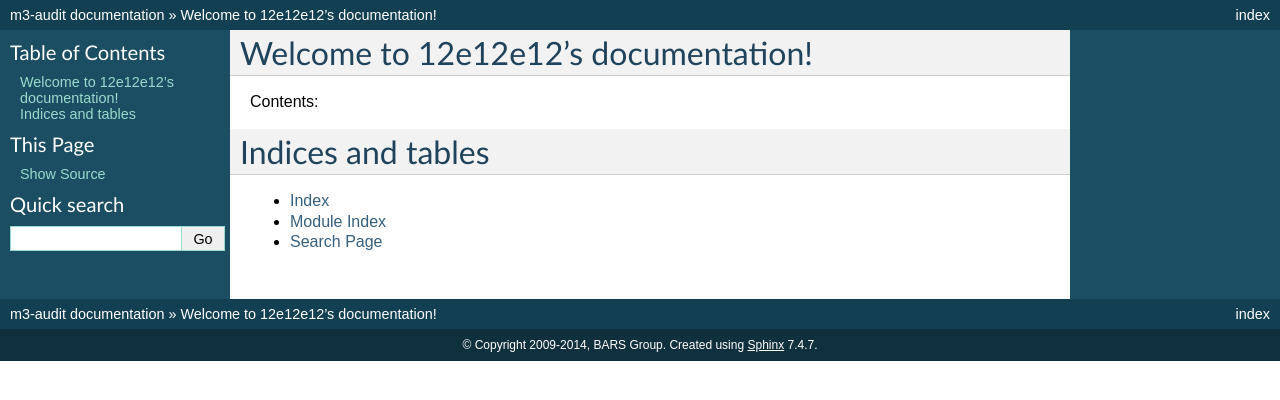
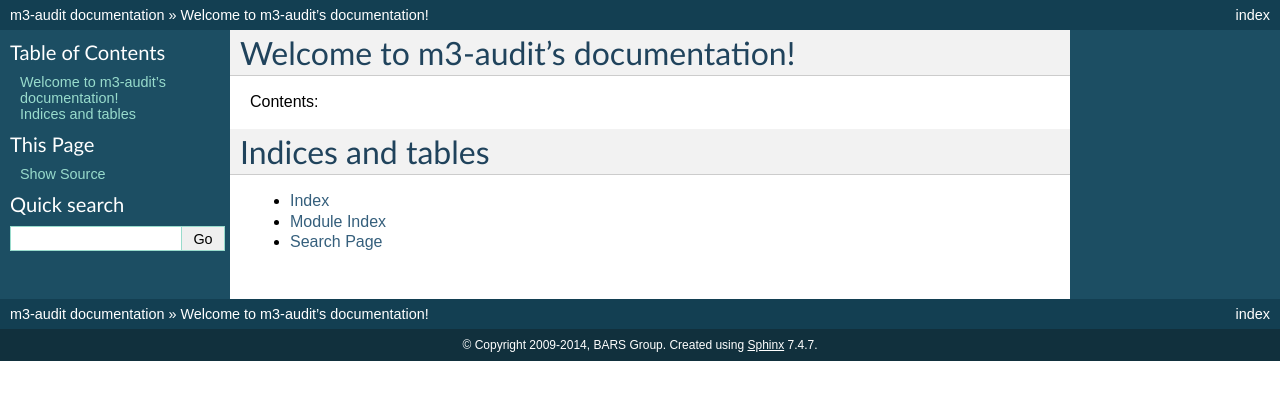
Before and after one commit to barsgroup/m3-audit, a Sphinx documentation site: the page built from docs/index.rst, in a window 1280 px wide. Shown: the top 400 px of the page. Built offline with Sphinx 7.4.7, drawn with Linux system fonts in a browser that asks for light colours.

Commit message:
template fix: was written wrong title

```diff
--- a/docs/index.rst
+++ b/docs/index.rst
@@ -1,9 +1,9 @@
-.. 12e12e12 documentation master file, created by
+.. m3-audit documentation master file, created by
    sphinx-quickstart on Tue Jan 14 09:43:43 2014.
    You can adapt this file completely to your liking, but it should at least
    contain the root `toctree` directive.
 
-Welcome to 12e12e12's documentation!
+Welcome to m3-audit's documentation!
 ====================================
 
 Contents:
```
